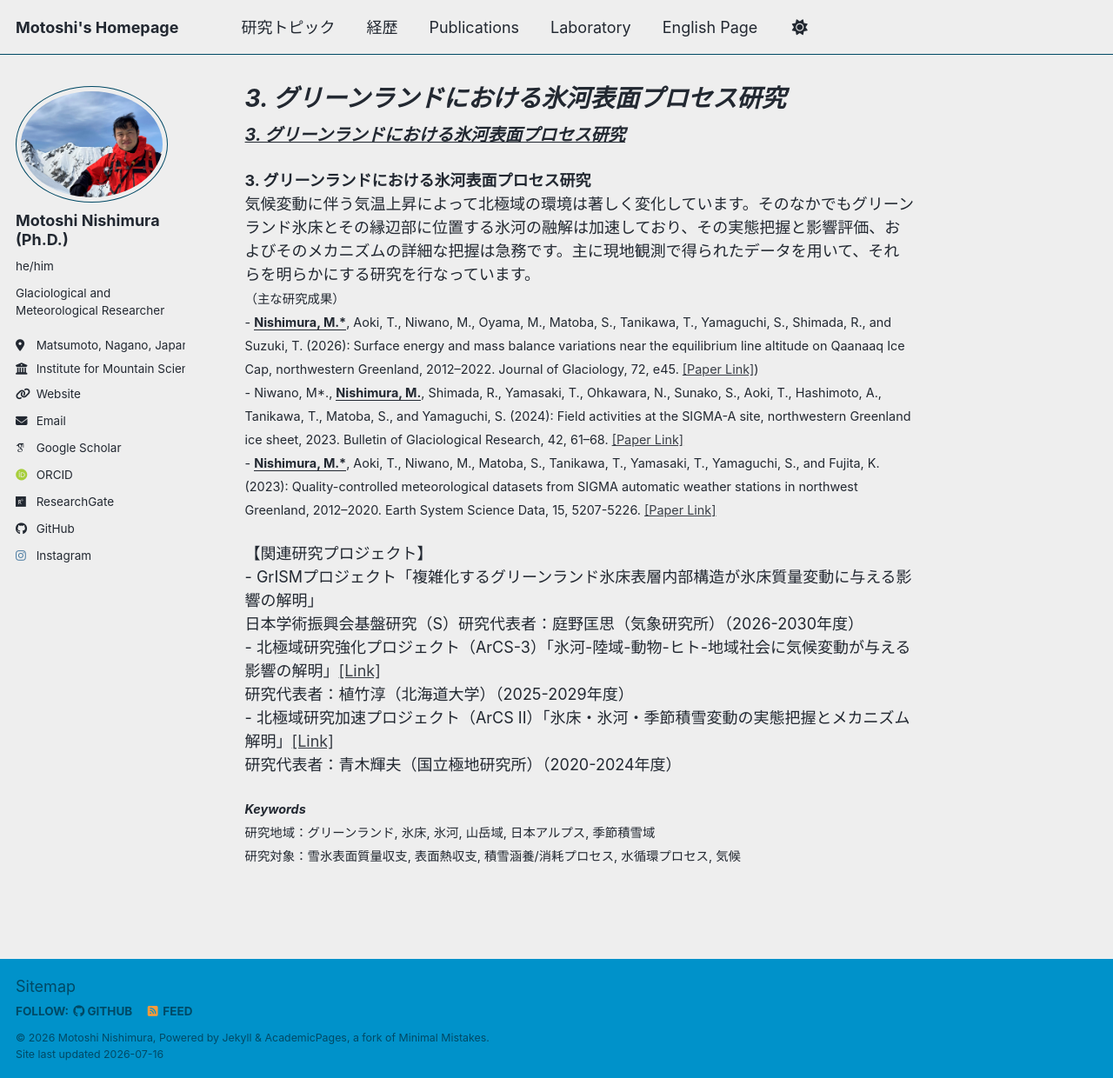
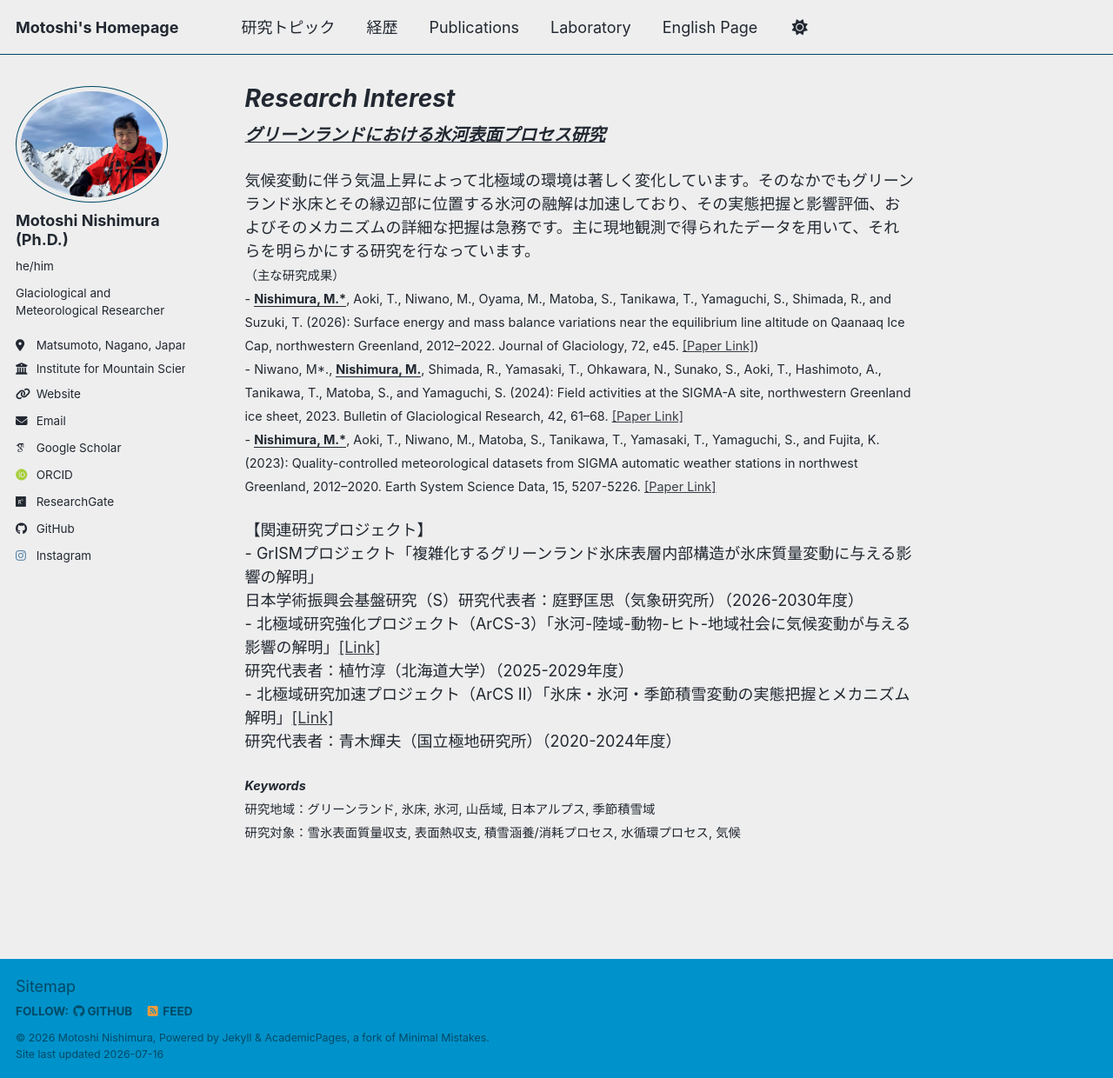
Before and after one commit to MotoshiNishimura/MotoshiNishimura.github.io, a Jekyll site: the page built from _pages/interest3.md, in a window 1280 px wide and 1240 px high. Shown: the whole window at 87% size. Built offline with Jekyll 4.4.1, drawn with Linux system fonts in a browser that asks for light colours; some web fonts are replaced; a script bundle is joined from its source files by our own code; library files that are not in the unit come from our copies.

Commit message:
Update title and content for interest3 page

```diff
--- a/_pages/interest3.md
+++ b/_pages/interest3.md
@@ -1,16 +1,15 @@
 ---
 permalink: /interest3/
-title: "*3. グリーンランドにおける氷河表面プロセス研究*"
+title: "*Research Interest*"
 author_profile: true
 ---
 <p>
  <span style="font-size: 1.1em; font-weight: bold; font-style: italic; text-decoration: underline;">
-3. グリーンランドにおける氷河表面プロセス研究
+グリーンランドにおける氷河表面プロセス研究
  </span>
 </p>
 
 <p>
-<b>3. グリーンランドにおける氷河表面プロセス研究</b><br>
 気候変動に伴う気温上昇によって北極域の環境は著しく変化しています。そのなかでもグリーンランド氷床とその縁辺部に位置する氷河の融解は加速しており、その実態把握と影響評価、およびそのメカニズムの詳細な把握は急務です。主に現地観測で得られたデータを用いて、それらを明らかにする研究を行なっています。<br>
  <span style="font-size: 0.8em;">
 （主な研究成果）<br>
```
